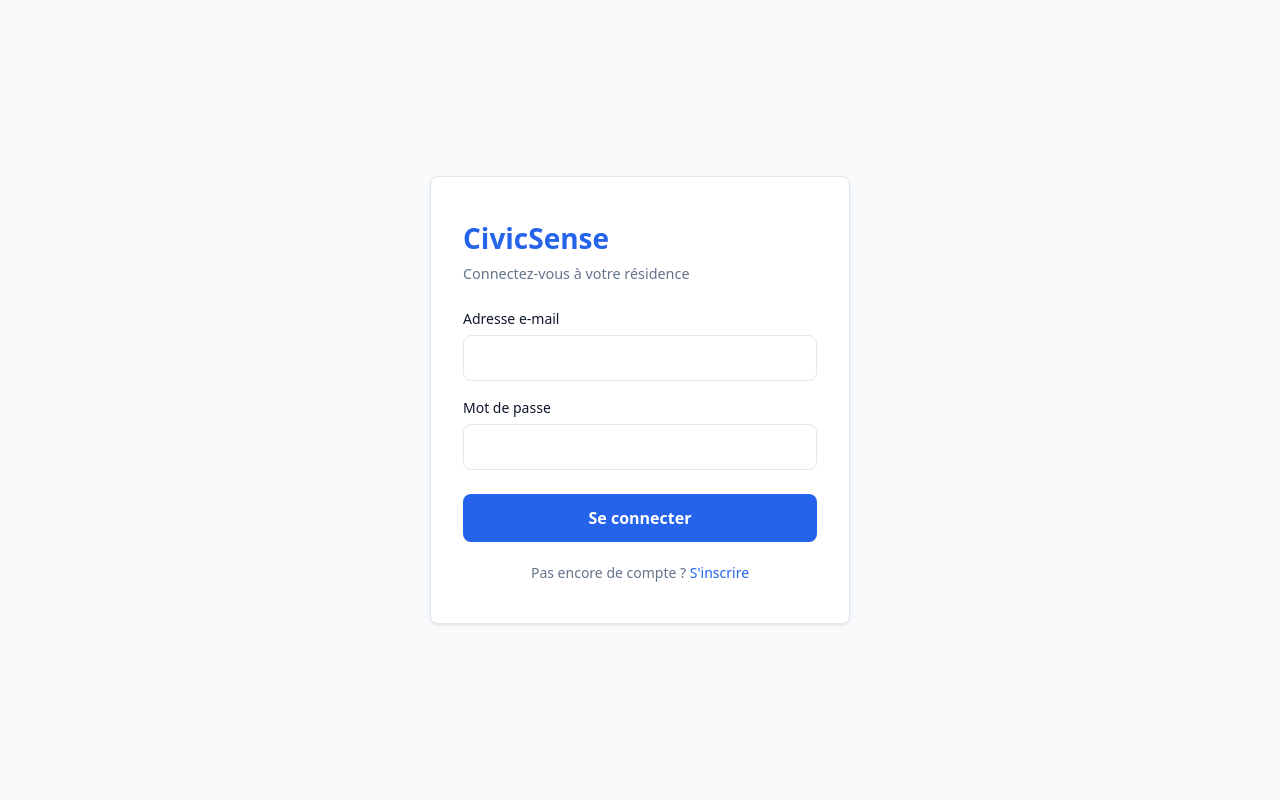
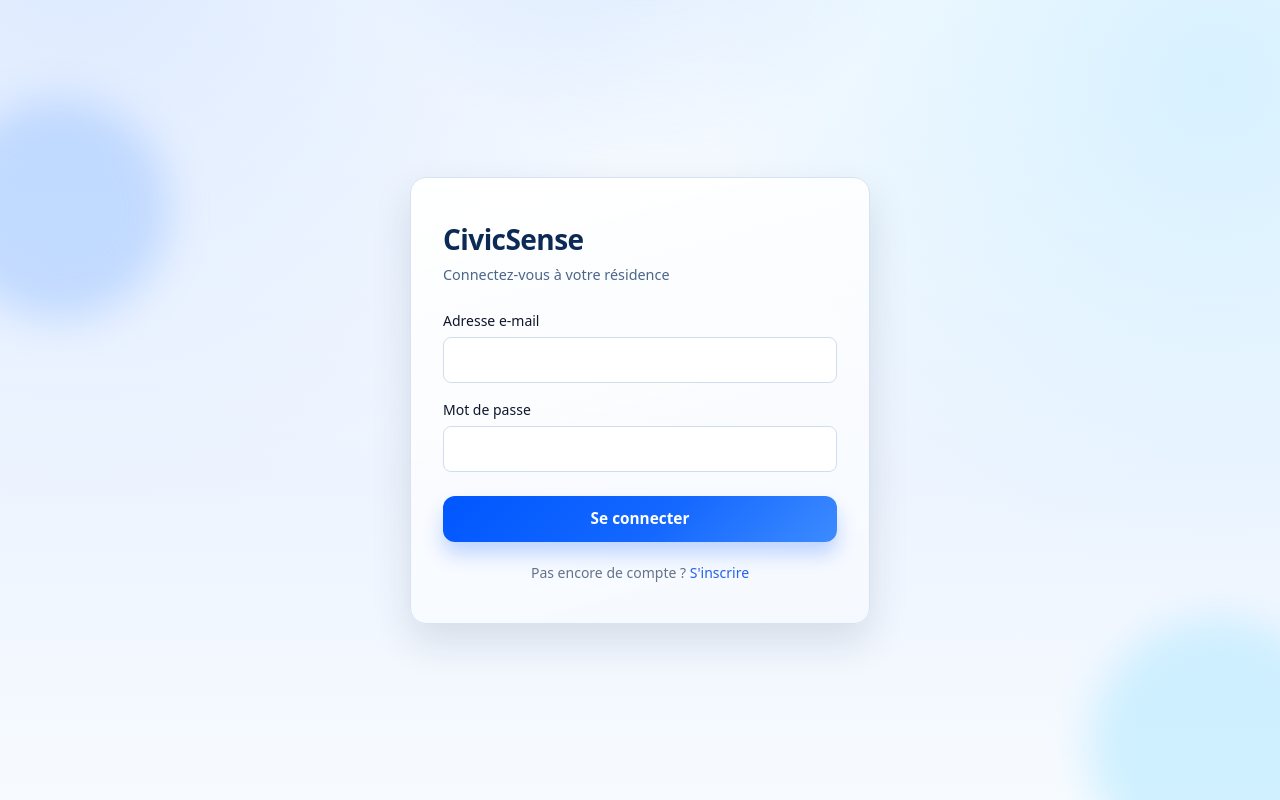
Before and after one commit to deltahmed/CivicSense, a React (Vite) app in the folder frontend/: page /login in a window 1280 px wide. Built offline with nearby package versions, Linux system fonts and the light colour scheme; no server answers.

Commit message:
modification page inscription - connexion

```diff
--- a/frontend/src/pages/LoginPage.css
+++ b/frontend/src/pages/LoginPage.css
@@ -1,30 +1,88 @@
 .auth-page {
+  --auth-bg-1: #f7fbff;
+  --auth-bg-2: #edf4ff;
+  --auth-line: #d7e3f2;
+  --auth-accent: #0057ff;
+
   display: flex;
   align-items: center;
   justify-content: center;
   min-height: 100dvh;
   padding: 1rem;
+  position: relative;
+  isolation: isolate;
+  overflow: hidden;
+  background:
+    radial-gradient(circle at 6% -8%, #dce9ff 0, transparent 40%),
+    radial-gradient(circle at 95% 10%, #d7f1ff 0, transparent 36%),
+    linear-gradient(180deg, var(--auth-bg-1) 0%, var(--auth-bg-2) 60%, var(--auth-bg-1) 100%);
+}
+
+.auth-page::before {
+  content: '';
+  position: fixed;
+  inset: -30vmax;
+  pointer-events: none;
+  z-index: 0;
+  background: radial-gradient(
+    32vmax 32vmax at var(--mx, 50%) var(--my, 16%),
+    rgb(61 139 255 / 0.2) 0%,
+    rgb(61 139 255 / 0.08) 36%,
+    transparent 72%
+  );
+}
+
+.auth-orb {
+  position: absolute;
+  border-radius: 999px;
+  filter: blur(20px);
+  opacity: 0.4;
+  pointer-events: none;
+  z-index: 0;
+}
+
+.auth-orb-a {
+  width: 220px;
+  height: 220px;
+  top: 14%;
+  left: -70px;
+  background: #8ab9ff;
+  animation: authDriftA 9s ease-in-out infinite alternate;
+}
+
+.auth-orb-b {
+  width: 260px;
+  height: 260px;
+  bottom: -70px;
+  right: -80px;
+  background: #96e1ff;
+  animation: authDriftB 11s ease-in-out infinite alternate;
 }
 
 .auth-card {
-  background: var(--color-surface);
-  border: 1px solid var(--color-border);
-  border-radius: var(--radius);
-  box-shadow: var(--shadow);
+  position: relative;
+  z-index: 1;
+  background: linear-gradient(165deg, rgb(255 255 255 / 0.95) 0%, rgb(245 249 255 / 0.96) 100%);
+  border: 1px solid var(--auth-line);
+  border-radius: 1rem;
+  box-shadow: 0 18px 40px rgb(15 34 61 / 0.12);
   padding: 2rem 1.5rem;
   width: 100%;
   max-width: 420px;
+  transform: perspective(900px) rotateX(calc(var(--ry, 0) * 1deg)) rotateY(calc(var(--rx, 0) * 1deg));
+  transition: transform 0.2s ease;
 }
 
 .auth-card h1 {
   font-size: 1.75rem;
   font-weight: 700;
-  color: var(--color-primary);
+  color: #0c2a55;
   margin-bottom: 0.25rem;
+  letter-spacing: -0.02em;
 }
 
 .auth-subtitle {
-  color: var(--color-text-muted);
+  color: #4b6688;
   margin-bottom: 1.5rem;
   font-size: 0.9rem;
 }
@@ -52,36 +110,52 @@
 }
 
 .field input {
-  border: 1px solid var(--color-border);
+  border: 1px solid #cfddef;
   border-radius: var(--radius);
   padding: 0.625rem 0.75rem;
   font-size: 1rem;
   font: inherit;
   width: 100%;
-  transition: border-color 0.15s;
+  background: #fff;
+  transition: border-color 0.15s, box-shadow 0.15s;
 }
 
-.field input:focus {
-  border-color: var(--color-primary);
-  outline: 2px solid var(--color-primary);
+.field select {
+  border: 1px solid #cfddef;
+  border-radius: var(--radius);
+  padding: 0.625rem 0.75rem;
+  font-size: 1rem;
+  font: inherit;
+  width: 100%;
+  background: #fff;
+  transition: border-color 0.15s, box-shadow 0.15s;
+}
+
+.field input:focus,
+.field select:focus {
+  border-color: var(--auth-accent);
+  outline: 2px solid var(--auth-accent);
   outline-offset: 2px;
+  box-shadow: 0 0 0 3px rgb(0 87 255 / 0.12);
 }
 
 .btn-primary {
-  background: var(--color-primary);
+  background: linear-gradient(135deg, #0057ff 0%, #1467ff 55%, #3d8bff 100%);
   color: #fff;
   border: none;
-  border-radius: var(--radius);
-  padding: 0.75rem 1.5rem;
-  font-size: 1rem;
+  border-radius: 0.75rem;
+  padding: 0.72rem 1.25rem;
+  font-size: 0.96rem;
   font-weight: 600;
   width: 100%;
   margin-top: 0.5rem;
-  transition: background 0.15s;
+  box-shadow: 0 12px 20px rgb(0 87 255 / 0.24);
+  transition: filter 0.15s, transform 0.15s;
 }
 
 .btn-primary:hover:not(:disabled) {
-  background: var(--color-primary-dark);
+  filter: brightness(0.98);
+  transform: translateY(-1px);
 }
 
 .btn-primary:disabled {
@@ -96,8 +170,37 @@
   color: var(--color-text-muted);
 }
 
+@keyframes authDriftA {
+  from {
+    transform: translate3d(0, 0, 0);
+  }
+  to {
+    transform: translate3d(28px, -18px, 0);
+  }
+}
+
+@keyframes authDriftB {
+  from {
+    transform: translate3d(0, 0, 0);
+  }
+  to {
+    transform: translate3d(-22px, 16px, 0);
+  }
+}
+
 @media (min-width: 768px) {
   .auth-card {
     padding: 2.5rem 2rem;
+    max-width: 460px;
   }
 }
+
+@media (prefers-reduced-motion: reduce) {
+  .auth-card,
+  .auth-orb,
+  .btn-primary {
+    animation: none !important;
+    transition: none !important;
+    transform: none !important;
+  }
+}
--- a/frontend/src/pages/LoginPage.jsx
+++ b/frontend/src/pages/LoginPage.jsx
@@ -10,6 +10,20 @@ export default function LoginPage() {
   const [password, setPassword] = useState('')
   const [error, setError] = useState('')
   const [loading, setLoading] = useState(false)
+  const [mouse, setMouse] = useState({ x: 50, y: 16, rx: 0, ry: 0 })
+
+  function handleMouseMove(event) {
+    const rect = event.currentTarget.getBoundingClientRect()
+    const x = ((event.clientX - rect.left) / rect.width) * 100
+    const y = ((event.clientY - rect.top) / rect.height) * 100
+    const rx = ((x - 50) / 50) * 1.1
+    const ry = ((y - 50) / 50) * -1.1
+    setMouse({ x, y, rx, ry })
+  }
+
+  function handleMouseLeave() {
+    setMouse({ x: 50, y: 16, rx: 0, ry: 0 })
+  }
 
   async function handleSubmit(e) {
     e.preventDefault()
@@ -26,14 +40,26 @@ export default function LoginPage() {
   }
 
   return (
-    <main className="auth-page">
+    <main
+      className="auth-page"
+      onMouseMove={handleMouseMove}
+      onMouseLeave={handleMouseLeave}
+      style={{
+        '--mx': `${mouse.x}%`,
+        '--my': `${mouse.y}%`,
+        '--rx': mouse.rx,
+        '--ry': mouse.ry,
+      }}
+    >
+      <div className="auth-orb auth-orb-a" aria-hidden="true" />
+      <div className="auth-orb auth-orb-b" aria-hidden="true" />
       <section className="auth-card" aria-labelledby="login-title">
         <h1 id="login-title">CivicSense</h1>
         <p className="auth-subtitle">Connectez-vous à votre résidence</p>
 
         <form onSubmit={handleSubmit} noValidate>
           {error && (
-            <p className="auth-error" role="alert" aria-live="polite">
+            <p className="auth-error" id="login-error" role="alert" aria-live="polite">
               {error}
             </p>
           )}
--- a/frontend/src/pages/RegisterPage.jsx
+++ b/frontend/src/pages/RegisterPage.jsx
@@ -22,6 +22,20 @@ export default function RegisterPage() {
   const [globalError, setGlobalError] = useState('')
   const [success, setSuccess] = useState(false)
   const [loading, setLoading] = useState(false)
+  const [mouse, setMouse] = useState({ x: 50, y: 16, rx: 0, ry: 0 })
+
+  function handleMouseMove(event) {
+    const rect = event.currentTarget.getBoundingClientRect()
+    const x = ((event.clientX - rect.left) / rect.width) * 100
+    const y = ((event.clientY - rect.top) / rect.height) * 100
+    const rx = ((x - 50) / 50) * 1.1
+    const ry = ((y - 50) / 50) * -1.1
+    setMouse({ x, y, rx, ry })
+  }
+
+  function handleMouseLeave() {
+    setMouse({ x: 50, y: 16, rx: 0, ry: 0 })
+  }
 
   function handleChange(e) {
     const { name, value, files, type } = e.target
@@ -103,7 +117,19 @@ export default function RegisterPage() {
 
   if (success) {
     return (
-      <main className="auth-page">
+      <main
+        className="auth-page"
+        onMouseMove={handleMouseMove}
+        onMouseLeave={handleMouseLeave}
+        style={{
+          '--mx': `${mouse.x}%`,
+          '--my': `${mouse.y}%`,
+          '--rx': mouse.rx,
+          '--ry': mouse.ry,
+        }}
+      >
+        <div className="auth-orb auth-orb-a" aria-hidden="true" />
+        <div className="auth-orb auth-orb-b" aria-hidden="true" />
         <section className="auth-card">
           <h1>CivicSense</h1>
           <p style={{ marginTop: '1rem' }}>Un mail vous a ete envoye</p>
@@ -114,7 +140,19 @@ export default function RegisterPage() {
   }
 
   return (
-    <main className="auth-page">
+    <main
+      className="auth-page"
+      onMouseMove={handleMouseMove}
+      onMouseLeave={handleMouseLeave}
+      style={{
+        '--mx': `${mouse.x}%`,
+        '--my': `${mouse.y}%`,
+        '--rx': mouse.rx,
+        '--ry': mouse.ry,
+      }}
+    >
+      <div className="auth-orb auth-orb-a" aria-hidden="true" />
+      <div className="auth-orb auth-orb-b" aria-hidden="true" />
       <section className="auth-card" aria-labelledby="register-title">
         <h1 id="register-title">CivicSense</h1>
         <p className="auth-subtitle">Créer un compte résident</p>
@@ -215,8 +253,6 @@ export default function RegisterPage() {
               <option value="">Sélectionner</option>
               <option value="homme">Homme</option>
               <option value="femme">Femme</option>
-              <option value="autre">Autre</option>
-              <option value="nr">Non renseigné</option>
             </select>
             {fieldErrors.genre && <p id="genre-error" className="auth-error" role="alert">{fieldErrors.genre[0]}</p>}
           </div>
@@ -271,19 +307,6 @@ export default function RegisterPage() {
             {fieldErrors.type_membre && <p id="type-membre-error" className="auth-error" role="alert">{fieldErrors.type_membre[0]}</p>}
           </div>
 
-          <div className="field">
-            <label htmlFor="photo">Photo de profil (optionnel)</label>
-            <input
-              id="photo"
-              name="photo"
-              type="file"
-              accept="image/*"
-              onChange={handleChange}
-              aria-describedby={fieldErrors.photo ? 'photo-error' : undefined}
-            />
-            {fieldErrors.photo && <p id="photo-error" className="auth-error" role="alert">{fieldErrors.photo[0]}</p>}
-          </div>
-
           <button type="submit" className="btn-primary" disabled={loading}>
             {loading ? 'Inscription…' : "S'inscrire"}
           </button>
```
